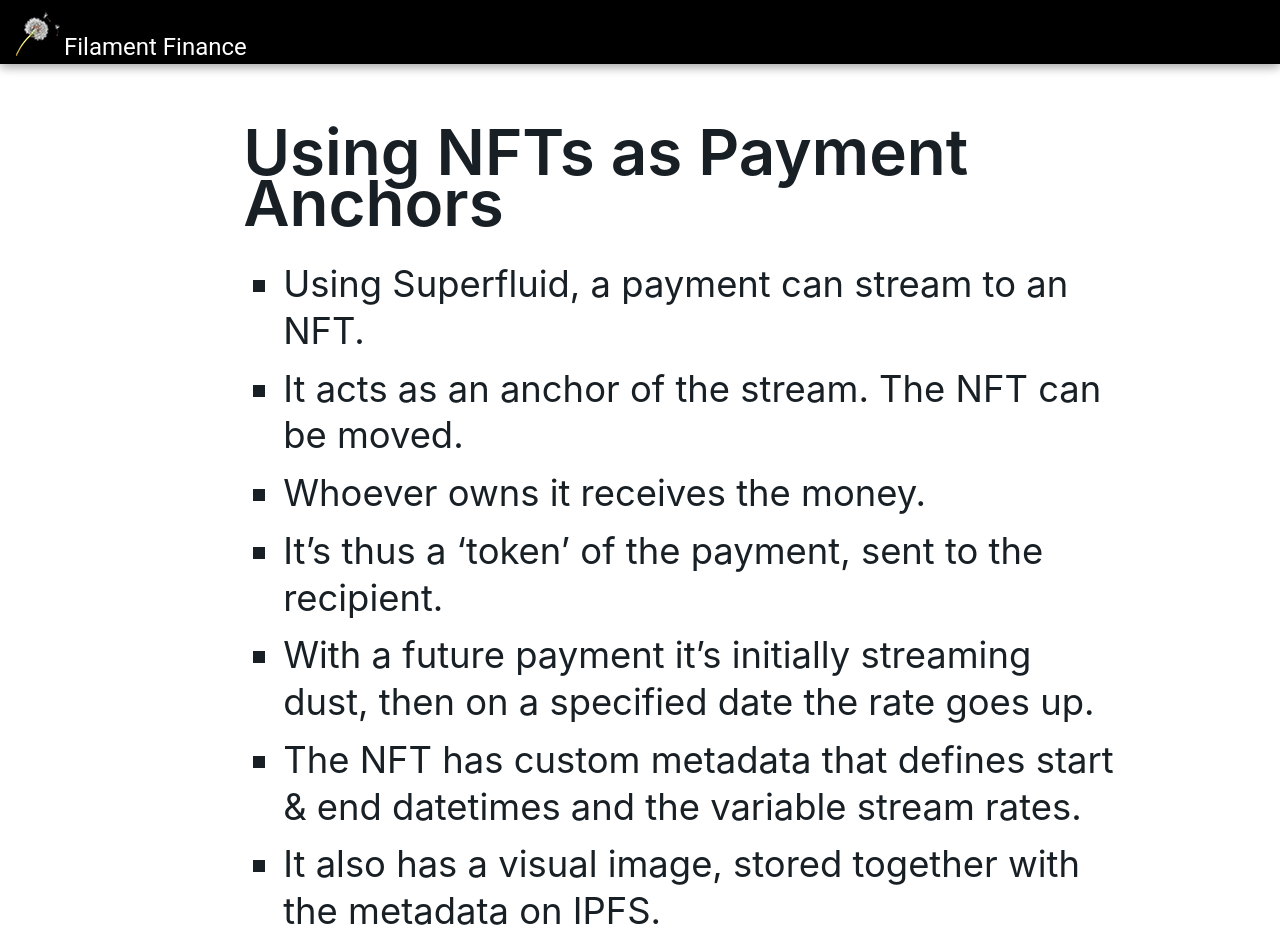
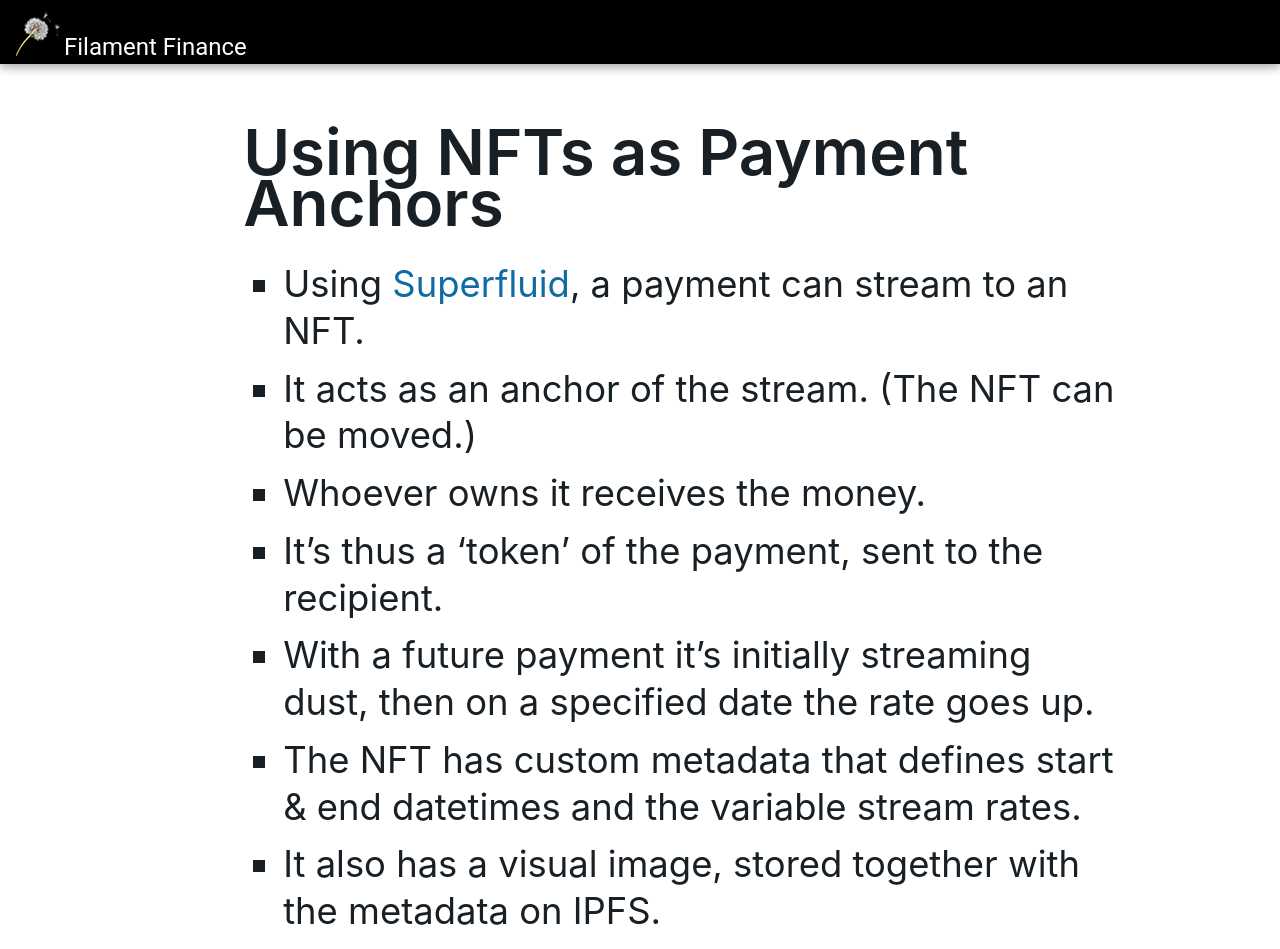
Before and after one commit to kitblake/filamentfinance, a plain HTML site: page presentation/slide04.html in a window 1280 px wide. Shown: the top 949 px of the page. Drawn offline with Linux system fonts and the light colour scheme.

Commit message:
Add Superfluid link

```diff
--- a/presentation/slide04.html
+++ b/presentation/slide04.html
@@ -41,10 +41,10 @@
 <h1 style="margin:2em 0 0.5em 0; text-align:left; font-size:3.5em">Using NFTs as Payment Anchors</h1>
 <ul type="square" style="font-size:2em">
 <li>
-Using Superfluid, a payment can stream to an NFT.
+Using <a href="superfluid.finance">Superfluid</a>, a payment can stream to an NFT.
 </li>
 <li>
-It acts as an anchor of the stream. The NFT can be moved.
+It acts as an anchor of the stream. (The NFT can be moved.)
 </li>
 <li>
 Whoever owns it receives the money.
```
